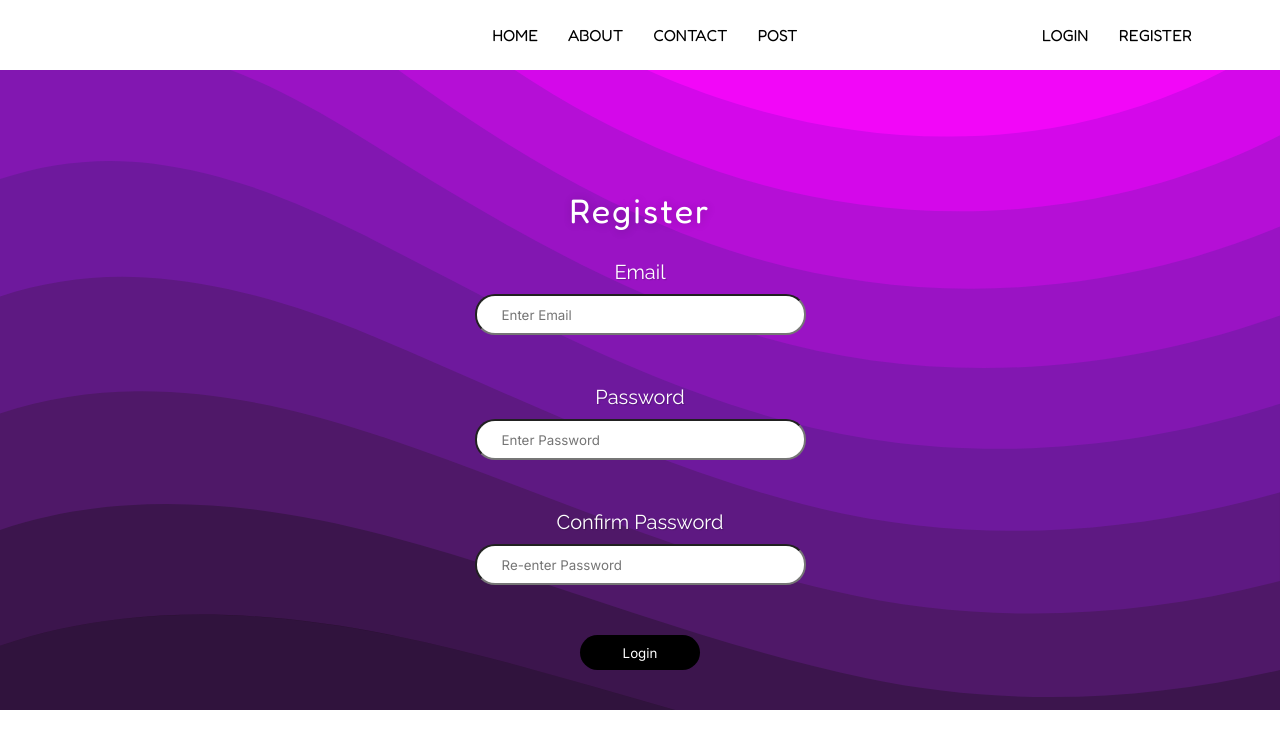
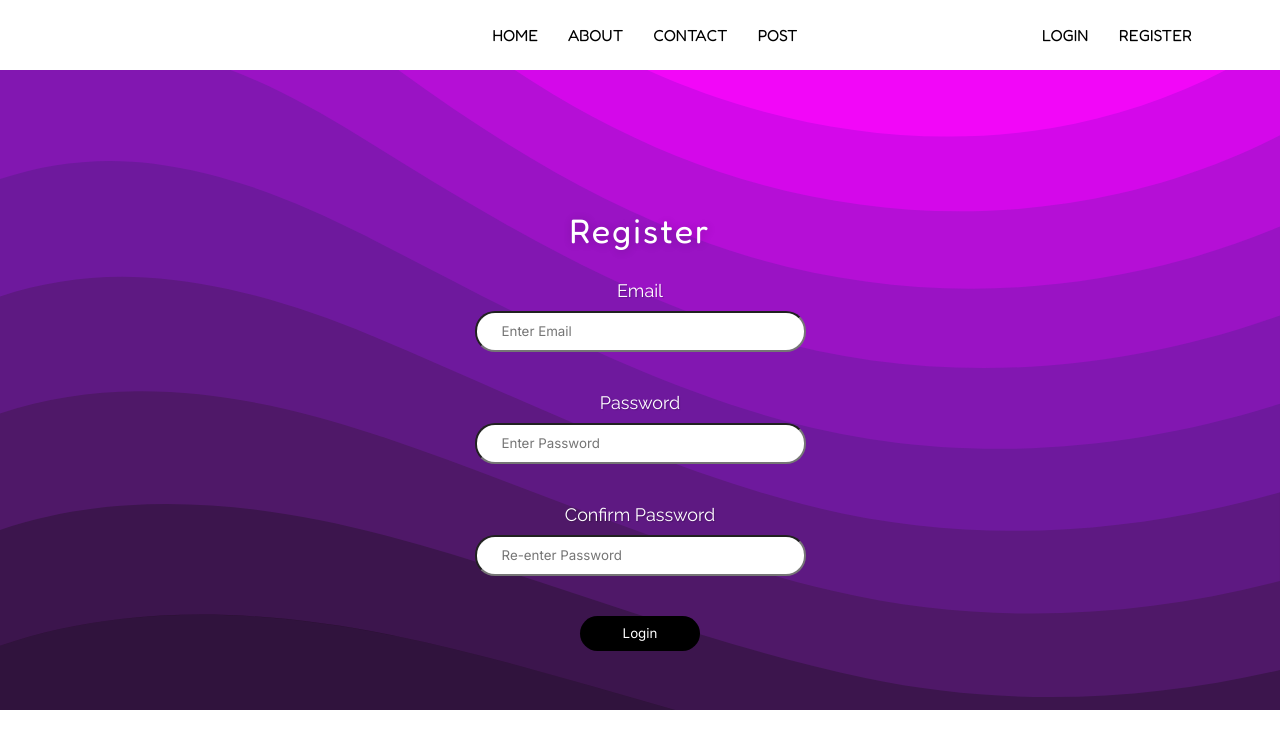
Before and after one commit to ayushman-sinha/bloggapp, a React (Create React App) app: page /register in a window 1280 px wide. Shown: the top 748 px of the page. Built offline with nearby package versions, Linux system fonts and the light colour scheme; some icons are missing.

Commit message:
Minor CSS FIx

```diff
--- a/src/pages/Login/Login.css
+++ b/src/pages/Login/Login.css
@@ -30,7 +30,7 @@ body{
     width:300px;
     height: 35px;
     border-radius: 20px;
-
+    margin-top: 10px;
     font-family: 'Inter', sans-serif;
 }
 .loginButton{
--- a/src/pages/Register/Register.css
+++ b/src/pages/Register/Register.css
@@ -12,20 +12,20 @@ body{
     gap:30px;
     min-height: 90vh;
 }
-.headingLogin{
+.registerLogin{
     font-family: 'Raleway', sans-serif;
-    font-size: 20px;
+    font-size: 18px;
     display: flex;
     flex-direction: column;
     align-items: center;
     font-weight: 400;
     text-shadow: 1px 1px 1px rgba(0,0,0,0.2);
     gap: 10px;
-    margin-bottom: 20px;
+    margin-bottom: 10px;
     cursor: pointer;
     color: white;
 }
-.headingLogin >input{
+.registerLogin >input{
     padding-left: 25px;
     width:300px;
     height: 35px;
@@ -44,7 +44,7 @@ body{
     font-family: 'Inter', sans-serif;
 }
 .loginButton:hover{
-    background-color: #280236;
+    background-color: #251234;
     color: rgb(255, 255, 255);
 
     transition-duration: 0.5s;
--- a/src/pages/Register/Register.jsx
+++ b/src/pages/Register/Register.jsx
@@ -9,19 +9,19 @@ const Login = () => {
             <div className="heading">
                 Register
             </div>
-            <div className="headingLogin">
+            <div className="registerLogin">
                 <div classname="headLabel">
                     Email
                 </div>
                 <input type='email' placeholder='Enter Email'></input>
             </div>
-            <div className="headingLogin">
+            <div className="registerLogin">
                 <div classname="headLabel">
                     Password
                 </div>
                 <input type='password' placeholder='Enter Password'></input>
             </div>
-            <div className="headingLogin">
+            <div className="registerLogin">
                 <div classname="headLabel">
                     Confirm Password
                 </div>
```
